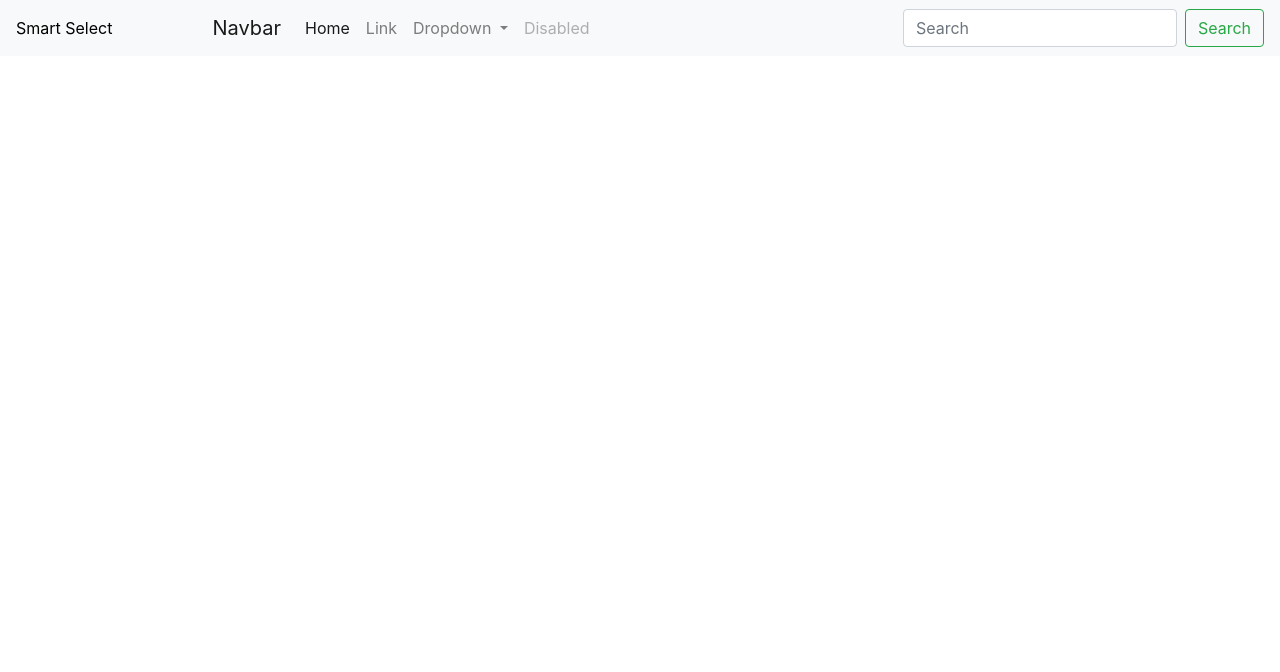
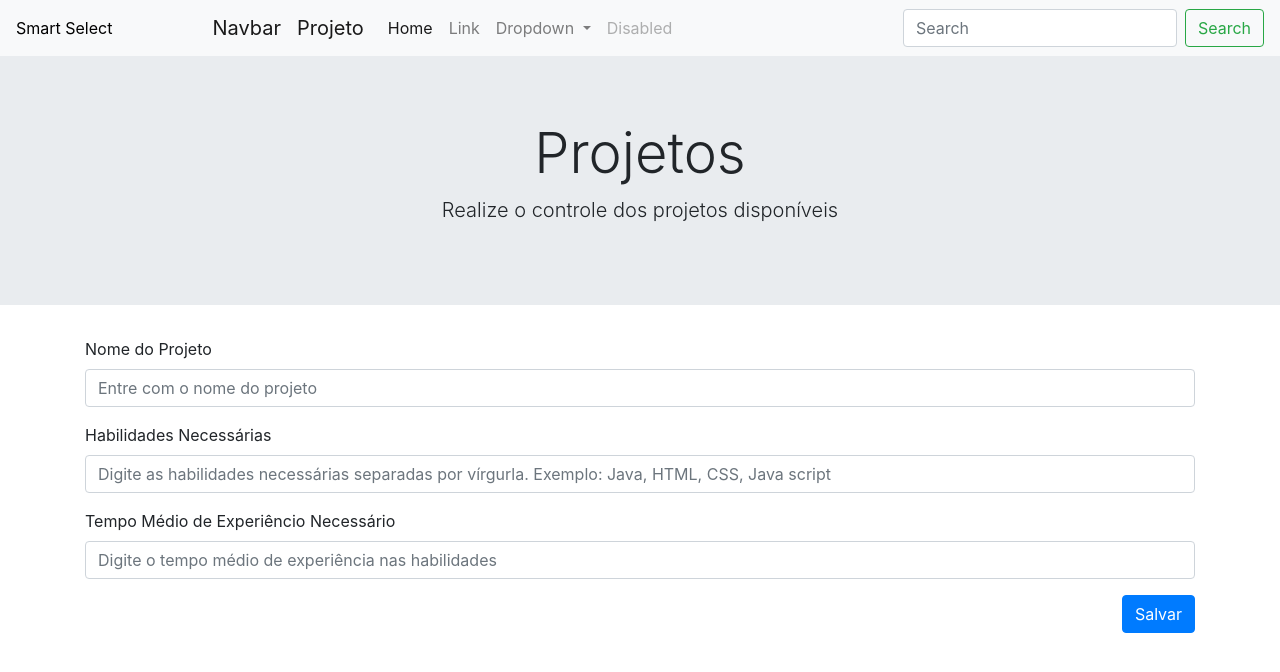
Before and after one commit to carlosdavilira/smart-select-front, an Angular app: page / in a window 1280 px wide. Shown: the top 672 px of the page. Built offline with nearby package versions, Linux system fonts and the light colour scheme.

Commit message:
[SmartSelect][Add] Create Projet Component.

```diff
--- a/src/app/app.component.html
+++ b/src/app/app.component.html
@@ -1,6 +1,8 @@
 <nav class="navbar navbar-expand-lg navbar-light bg-light">
   <a class="navbar-brand" class="top-smart-select-text" href="#">Smart Select</a>
   <a class="navbar-brand" href="#">Navbar</a>
+  <a class="navbar-brand" href="#Projeto">Projeto</a>
+
   <button class="navbar-toggler" type="button" data-toggle="collapse" data-target="#navbarSupportedContent" aria-controls="navbarSupportedContent" aria-expanded="false" aria-label="Toggle navigation">
     <span class="navbar-toggler-icon"></span>
   </button>
@@ -34,3 +36,4 @@
     </form>
   </div>
 </nav>
+<app-projeto  href="#Projeto"> </app-projeto>
--- a/src/app/app.module.ts
+++ b/src/app/app.module.ts
@@ -2,10 +2,12 @@ import { BrowserModule } from '@angular/platform-browser';
 import { NgModule } from '@angular/core';
 
 import { AppComponent } from './app.component';
+import { ProjetoComponent } from './projeto/projeto.component';
 
 @NgModule({
   declarations: [
-    AppComponent
+    AppComponent,
+    ProjetoComponent
   ],
   imports: [
     BrowserModule
--- /dev/null
+++ b/src/app/projeto/projeto.component.css
@@ -0,0 +1,6 @@
+.title{
+  text-align: center;
+}
+.button-save{
+  text-align:  ;
+}
--- /dev/null
+++ b/src/app/projeto/projeto.component.html
@@ -0,0 +1,23 @@
+<div class="jumbotron jumbotron-fluid">
+  <div class="container">
+    <h1 class="display-4 title">Projetos</h1>
+    <p class="lead title">Realize o controle dos projetos disponíveis</p>
+  </div>
+</div>
+<div class="container">
+  <form>
+    <div class="form-group">
+      <label for="exampleInputEmail1">Nome do Projeto</label>
+      <input type="text" class="form-control" id="exampleInputEmail1" aria-describedby="emailHelp" placeholder="Entre com o nome do projeto">
+    </div>
+    <div class="form-group">
+      <label for="habilidades">Habilidades Necessárias</label>
+      <input type="text" class="form-control" id="habilidadesNecessarias" placeholder="Digite as habilidades necessárias separadas por vírgurla. Exemplo: Java, HTML, CSS, Java script">
+    </div>
+    <div class="form-group">
+      <label for="habilidades">Tempo Médio de Experiêncio Necessário</label>
+      <input type="text" class="form-control" id="habilidadesNecessarias" placeholder="Digite o tempo médio de experiência nas habilidades">
+    </div>
+    <button type="submit" class="btn btn-primary float-right">Salvar</button>
+  </form>
+</div>
--- /dev/null
+++ b/src/app/projeto/projeto.component.ts
@@ -0,0 +1,15 @@
+import { Component, OnInit } from '@angular/core';
+
+@Component({
+  selector: 'app-projeto',
+  templateUrl: './projeto.component.html',
+  styleUrls: ['./projeto.component.css']
+})
+export class ProjetoComponent implements OnInit {
+
+  constructor() { }
+
+  ngOnInit() {
+  }
+
+}
```
Also changed, not shown: 1 other file (tests, documents, lock files or other folders).
